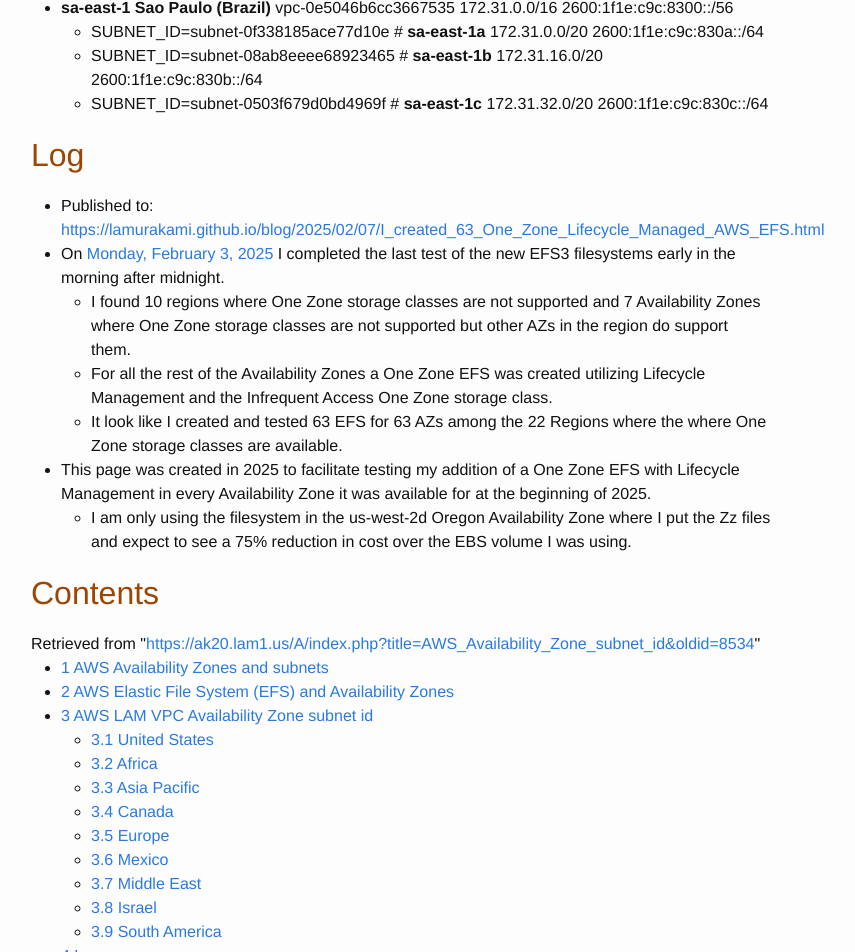
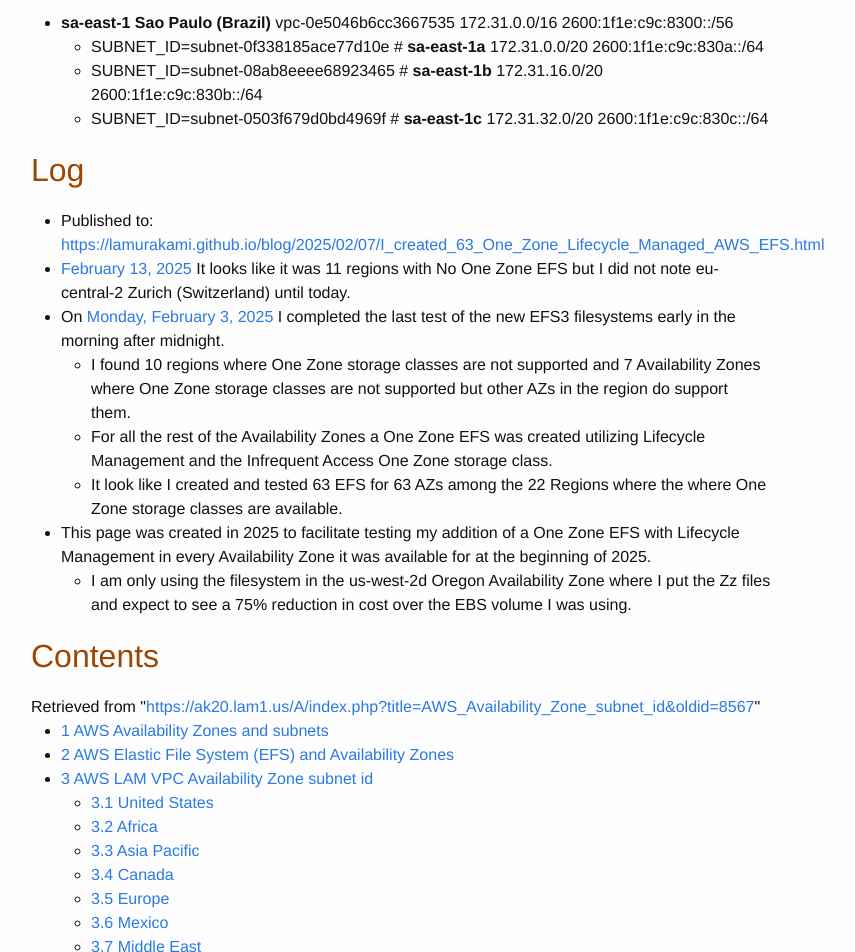
Before and after one commit to LAMurakami/blog, a Jekyll site: the page built from _posts/2025-02-06-I_created_63_One_Zone_Lifecycle_Managed_AWS_EFS.html, in a window 1280 px wide and 1400 px high, scrolled down 7699 px. Shown: the top 952 px of the window, without its empty margins (239-1094 px from the left). Built offline with Jekyll 4.4.1, drawn with Linux system fonts in a browser that asks for light colours; some of the changed text lies outside the part shown.

Commit message:
Update on No One Zone EFS regions count

```diff
--- a/_posts/2025-02-06-I_created_63_One_Zone_Lifecycle_Managed_AWS_EFS.html
+++ b/_posts/2025-02-06-I_created_63_One_Zone_Lifecycle_Managed_AWS_EFS.html
@@ -6,11 +6,9 @@
 <span style="float: right;"><a href="#toc">Contents</a></span>
 <h2>One Zone Lifecycle Managed AWS EFS can be cheaper than standard</h2>
 <!-- start content -->
-<div id="mw-content-text"><div lang="en" dir="ltr">
-
+<div id="mw-content-text"><div lang="en" dir="ltr"><p>
 In 2025 I created 63 One Zone Lifecycle Managed <a rel="nofollow" href="https://aws.lam1.us/a/Amazon_Web_Services_(AWS)">Amazon Web Services (AWS)</a> <a rel="nofollow" href="https://lamurakami.gitlab.io/aws-efs/">Elastic File System (EFS)</a>.  One for each Availability Zone where supported that I have access to.
-
-<p>Each AWS Region is completely independent and designed to be isolated from the other AWS Regions.  Each Region is a separate geographic area.  Amazon Web Services (AWS) has multiple Availability Zones for each of it's regions.
+</p><p>Each AWS Region is completely independent and designed to be isolated from the other AWS Regions.  Each Region is a separate geographic area.  Amazon Web Services (AWS) has multiple Availability Zones for each of it's regions.
 </p>
 
 <h2><span id="AWS_Availability_Zones_and_subnets">AWS Availability Zones and subnets</span></h2>
@@ -144,9 +142,9 @@
 <li>SUBNET_ID=subnet-0bc8fcfb87c9e2214 # <b>eu-north-1b</b> 172.31.32.0/20 2a05:d016:6d7:ca0b::/64</li>
 <li>SUBNET_ID=subnet-00d33e016fc7d3e53 # <b>eu-north-1c</b> 172.31.0.0/20 2a05:d016:6d7:ca0c::/64</li></ul></li>
 <li><b>eu-central-2 Zurich (Switzerland)</b> vpc-0950a85e695facc0f 172.31.0.0/16 2a05:d019:113:7b00::/56
-<ul><li>SUBNET_ID=subnet-0742abe4e686a9da4 # <b>eu-central-2a</b> 172.31.0.0/20 2a05:d019:113:7b0a::/64</li>
-<li>SUBNET_ID=subnet-0818ffae2db13b626 # <b>eu-central-2b</b> 172.31.16.0/20 2a05:d019:113:7b0b::/64</li>
-<li>SUBNET_ID=subnet-0bd0fc6883a071d62 # <b>eu-central-2c</b> 172.31.32.0/20 2a05:d019:113:7b0c::/64</li></ul></li></ul>
+<ul><li>SUBNET_ID=subnet-0742abe4e686a9da4 # <b>eu-central-2a</b> 172.31.0.0/20 2a05:d019:113:7b0a::/64 <b>No One Zone EFS</b></li>
+<li>SUBNET_ID=subnet-0818ffae2db13b626 # <b>eu-central-2b</b> 172.31.16.0/20 2a05:d019:113:7b0b::/64 <b>No One Zone EFS</b></li>
+<li>SUBNET_ID=subnet-0bd0fc6883a071d62 # <b>eu-central-2c</b> 172.31.32.0/20 2a05:d019:113:7b0c::/64 <b>No One Zone EFS</b></li></ul></li></ul>
 <h3><span id="Mexico">Mexico</span></h3>
 <ul><li><b>mx-central-1 Mexico</b> vpc-094bce8ecd3243444 172.31.0.0/16 2600:1f17:4050:7a00::/56
 <ul><li>SUBNET_ID=subnet-02b23bb5282680493 # <b>mx-central-1a</b> 172.31.32.0/20 2600:1f17:4050:7a0a::/64 <b>No One Zone EFS</b></li>
@@ -173,6 +171,7 @@
 <li>SUBNET_ID=subnet-0503f679d0bd4969f # <b>sa-east-1c</b> 172.31.32.0/20 2600:1f1e:c9c:830c::/64</li></ul></li></ul>
 <h2><span id="Log">Log</span></h2>
 <ul><li>Published to: <a rel="nofollow" href="https://lamurakami.github.io/blog/2025/02/07/I_created_63_One_Zone_Lifecycle_Managed_AWS_EFS.html">https://lamurakami.github.io/blog/2025/02/07/I_created_63_One_Zone_Lifecycle_Managed_AWS_EFS.html</a></li>
+<li><a rel="nofollow" href="https://ak20.lam1.us/Zz/z25/z2502/2025-02-13/Daily-ak19.txtThursday,">February 13, 2025</a> It looks like it was 11 regions with No One Zone EFS but I did not note eu-central-2 Zurich (Switzerland) until today.</li>
 <li>On <a rel="nofollow" href="https://ak20.lam1.us/Zz/z25/z2502/2025-02-02/Daily-ak19.txt">Monday, February 3, 2025</a> I completed the last test of the new EFS3 filesystems early in the morning after midnight.
 <ul><li>I found 10 regions where One Zone storage classes are not supported and 7 Availability Zones where One Zone storage classes are not supported but other AZs in the region do support them.</li>
 <li>For all the rest of the Availability Zones a One Zone EFS was created utilizing Lifecycle Management and the Infrequent Access One Zone storage class.</li>
@@ -181,14 +180,14 @@
 <ul><li>I am only using the filesystem in the us-west-2d Oregon Availability Zone where I put the Zz files and expect to see a 75% reduction in cost over the EBS volume I was using.</li></ul></li></ul>
 <!--
 NewPP limit report
-Cached time: 20250207040917
+Cached time: 20250214023447
 Cache expiry: 86400
 Reduced expiry: false
 Complications: [show‐toc]
-CPU time usage: 0.012 seconds
-Real time usage: 0.012 seconds
-Preprocessor visited node count: 41/1000000
-Post‐expand include size: 20/2097152 bytes
+CPU time usage: 0.018 seconds
+Real time usage: 0.018 seconds
+Preprocessor visited node count: 42/1000000
+Post‐expand include size: 40/2097152 bytes
 Template argument size: 0/2097152 bytes
 Highest expansion depth: 2/100
 Expensive parser function count: 0/100
@@ -200,13 +199,13 @@
 100.00%    0.000      1 -total
 -->
 
-<!-- Saved in parser cache with key wikidb:pcache:idhash:534-0!canonical and timestamp 20250207040917 and revision id 8534. Rendering was triggered because: edit-page
+<!-- Saved in parser cache with key wikidb:pcache:idhash:534-0!canonical and timestamp 20250214023447 and revision id 8567. Rendering was triggered because: edit-page
  -->
 </div>
 </div>
 <!-- end content -->
 <div id="toc" role="navigation" aria-labelledby="mw-toc-heading"><input type="checkbox" role="button" id="toctogglecheckbox" style="display:none" /><div lang="en" dir="ltr"><h2 id="mw-toc-heading">Contents</h2><label for="toctogglecheckbox"></label></div>
-<div data-nosnippet="">Retrieved from "<a dir="ltr" href="https://ak20.lam1.us/A/index.php?title=AWS_Availability_Zone_subnet_id&amp;oldid=8534">https://ak20.lam1.us/A/index.php?title=AWS_Availability_Zone_subnet_id&amp;oldid=8534</a>"</div>
+<div data-nosnippet="">Retrieved from "<a dir="ltr" href="https://ak20.lam1.us/A/index.php?title=AWS_Availability_Zone_subnet_id&amp;oldid=8567">https://ak20.lam1.us/A/index.php?title=AWS_Availability_Zone_subnet_id&amp;oldid=8567</a>"</div>
 <ul>
 <li><a href="#AWS_Availability_Zones_and_subnets">1 AWS Availability Zones and subnets</a></li>
 <li><a href="#AWS_Elastic_File_System_(EFS)_and_Availability_Zones">2 AWS Elastic File System (EFS) and Availability Zones</a></li>
@@ -232,4 +231,4 @@
 <img border="0" src="/ScrollUp.gif" alt="up" /></a>
 
 <span style="float: right;">
-Thursday, February 6, 2025 @ 7:22:55 PM (Alaska Time)</span>
+Thursday, February 13, 2025 @ 5:46:47 PM (Alaska Time)</span>
```
